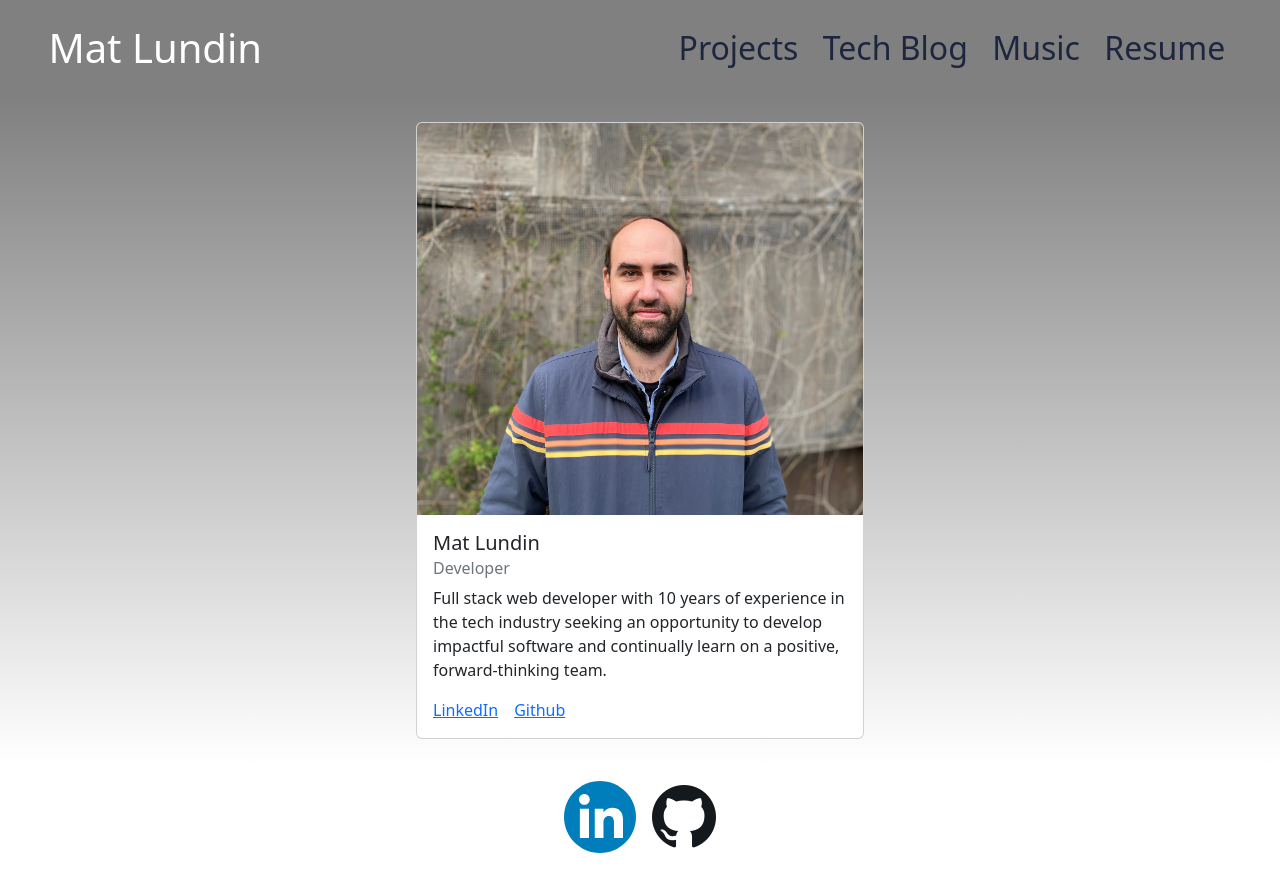
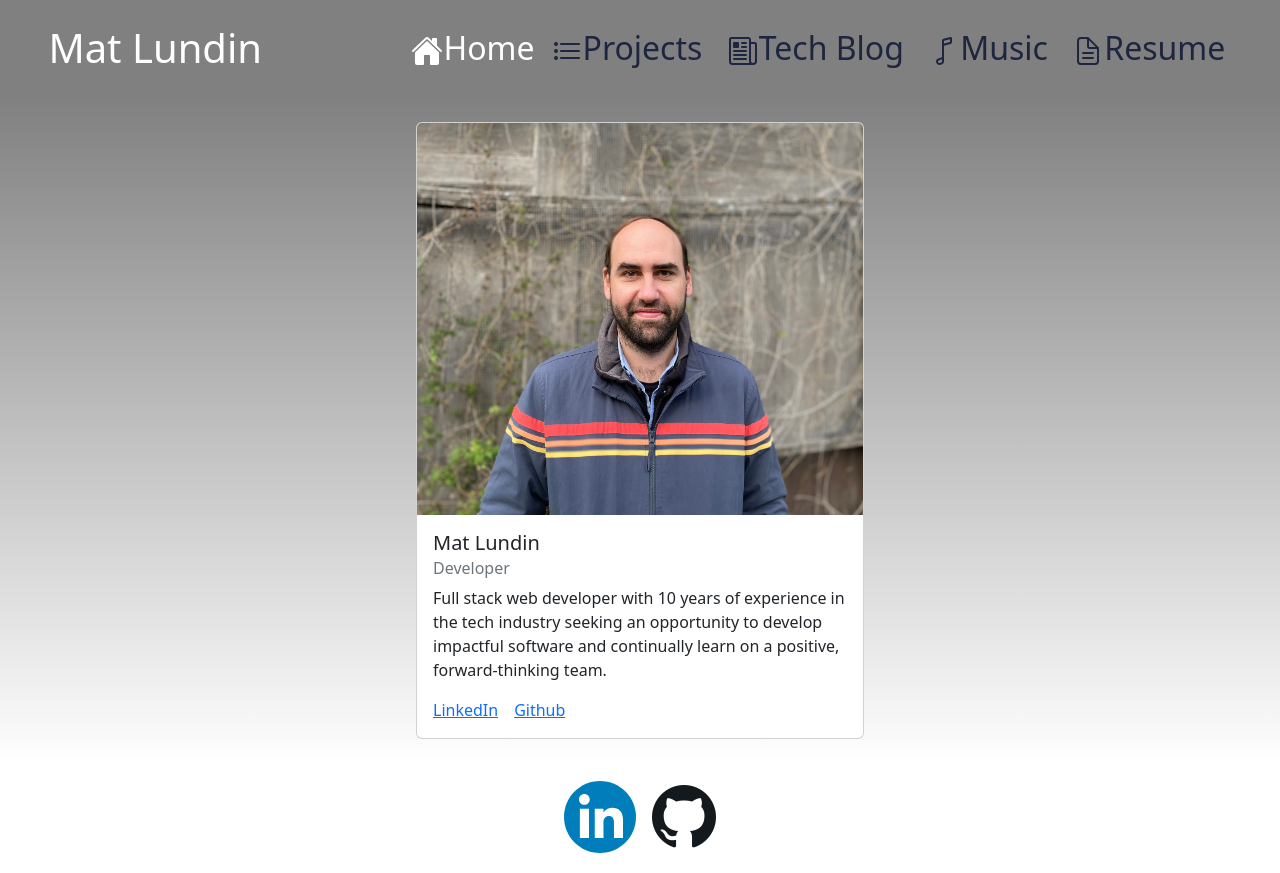
Before and after one commit to mat-lundin/matlundin, a React (Create React App) app: page / in a window 1280 px wide. Built offline with nearby package versions, Linux system fonts and the light colour scheme.

Commit message:
added icons to nav bar

```diff
--- a/src/components/nav.js
+++ b/src/components/nav.js
@@ -1,7 +1,13 @@
 import { NavLink } from "react-router-dom";
-import Navbar from 'react-bootstrap/Navbar'
-import Nav from 'react-bootstrap/Nav'
-
+import Navbar from 'react-bootstrap/Navbar';
+import Nav from 'react-bootstrap/Nav';
+import Button from 'react-bootstrap/Button';
+// import { FaHome } from 'react-icons/fa';
+import { IoHome } from "react-icons/io5";
+import { IoListOutline } from "react-icons/io5";
+import { IoNewspaperOutline } from "react-icons/io5";
+import { IoMusicalNoteOutline } from "react-icons/io5";
+import { IoDocumentTextOutline } from "react-icons/io5";
 
 
 const nav = () => {
@@ -14,21 +20,26 @@ const nav = () => {
       <Navbar.Collapse className="collapse navbar-collapse" id="navbarCollapse" style={{paddingRight:"3%"}}>
 
         <Nav className="justify-content-end" style={{ width: "100%" }}>
+
+        <NavLink data-toggle="collapse" data-target="#navbarCollapse" className="nav-link" activeclassname="true" to='/' style={({ isActive }) => ({
+            color: isActive ? '#FFFFFF' : '#1D253F', fontSize: '2em'
+          })}><IoHome></IoHome>Home</NavLink>
+
           <NavLink data-toggle="collapse" data-target="#navbarCollapse" className="nav-link" activeclassname="true" to='/dev' style={({ isActive }) => ({
             color: isActive ? '#FFFFFF' : '#1D253F', fontSize: '2em'
-          })}>Projects&nbsp;</NavLink>
+          })}><IoListOutline></IoListOutline>Projects&nbsp;</NavLink>
 
           <NavLink data-toggle="collapse" data-target="#navbarCollapse" className="nav-link" activeclassname="true" to='/blog' style={({ isActive }) => ({
             color: isActive ? '#FFFFFF' : '#1D253F', fontSize: '2em'
-          })}>Tech Blog&nbsp;</NavLink>
+          })}><IoNewspaperOutline></IoNewspaperOutline>Tech Blog&nbsp;</NavLink>
 
           <NavLink data-toggle="collapse" data-target="#navbarCollapse" className="nav-link" activeclassname="true" to='/music' style={({ isActive }) => ({
             color: isActive ? '#FFFFFF' : '#1D253F', fontSize: '2em'
-          })}>Music&nbsp;</NavLink>
+          })}><IoMusicalNoteOutline></IoMusicalNoteOutline>Music&nbsp;</NavLink>
 
           <NavLink data-toggle="collapse" data-target="#navbarCollapse" className="nav-link" activeclassname="true" to='/resume' style={({ isActive }) => ({
             color: isActive ? '#FFFFFF' : '#1D253F', fontSize: '2em'
-          })}>Resume&nbsp;</NavLink>
+          })}><IoDocumentTextOutline></IoDocumentTextOutline>Resume&nbsp;</NavLink>
         </Nav>
 
       </Navbar.Collapse>
```
